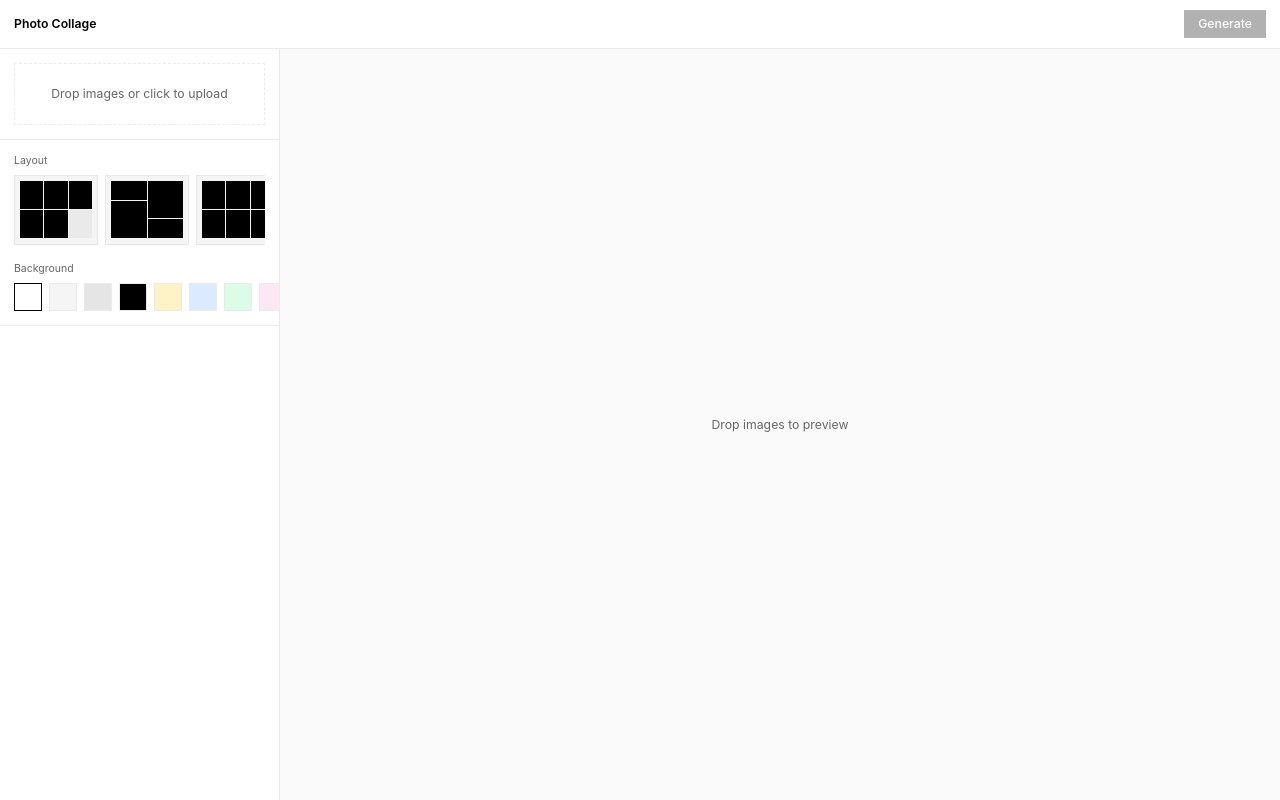
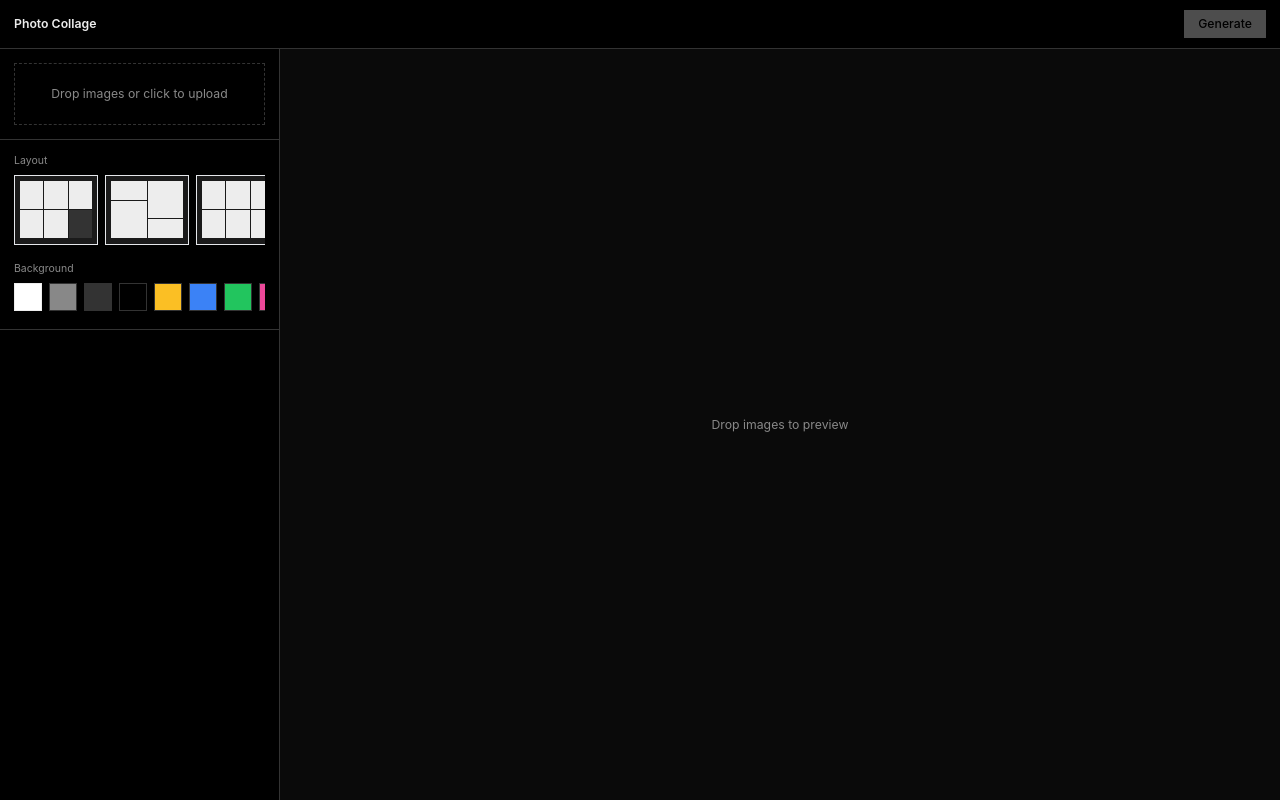
Before and after one commit to Jee-vim/open-collage-maker, a React (Vite) app in the folder client/: page / in a window 1280 px wide. Built offline with nearby package versions, Linux system fonts and the light colour scheme.

Commit message:
style: update ui again

```diff
--- a/client/src/App.jsx
+++ b/client/src/App.jsx
@@ -112,11 +112,11 @@ export default function App() {
           <div className={ui.section}><SettingsPanel settings={settings} onChange={setSettings} onPreset={applyPreset} presetValue={preset} /></div>
           {images.length > 0 && (
             <div className="flex-1 min-h-0">
-              <div className={`${ui.section} !pb-0 flex justify-between items-center`}>
+              <div className={`p-4 flex justify-between items-center`}>
                 <span className={ui.sectionLabel}>{images.length} Images</span>
                 <button onClick={() => setImages([])} className={ui.btnGhost}>Clear</button>
               </div>
-              <div className="overflow-y-auto">
+              <div className="px-2 overflow-y-auto">
                 <DndContext collisionDetection={closestCenter} onDragEnd={handleDragEnd}>
                   <SortableContext items={images.map((i) => i.id)} strategy={rectSortingStrategy}>
                     <div className="divide-y divide-border">
--- a/client/src/components/SettingsPanel.jsx
+++ b/client/src/components/SettingsPanel.jsx
@@ -53,14 +53,14 @@ function LayoutIcon({ preset }) {
 
 const COLORS = [
   { value: '#ffffff', label: 'White' },
-  { value: '#f5f5f5', label: 'Gray 100' },
-  { value: '#e5e5e5', label: 'Gray 200' },
+  { value: '#888888', label: 'Gray' },
+  { value: '#333333', label: 'Dark' },
   { value: '#000000', label: 'Black' },
-  { value: '#fef3c7', label: 'Yellow' },
-  { value: '#dbeafe', label: 'Blue' },
-  { value: '#dcfce7', label: 'Green' },
-  { value: '#fce7f3', label: 'Pink' },
-  { value: '#f3e8ff', label: 'Purple' },
+  { value: '#fbbf24', label: 'Yellow' },
+  { value: '#3b82f6', label: 'Blue' },
+  { value: '#22c55e', label: 'Green' },
+  { value: '#ec4899', label: 'Pink' },
+  { value: '#a855f7', label: 'Purple' },
 ];
 
 export default function SettingsPanel({ settings, onChange, onPreset, presetValue }) {
@@ -86,12 +86,12 @@ export default function SettingsPanel({ settings, onChange, onPreset, presetValu
 
       <div className="flex flex-col gap-2">
         <span className={ui.sectionLabel}>Background</span>
-        <div className="flex gap-2">
+        <div className="flex gap-2 overflow-x-auto hide-scrollbar pb-1">
           {COLORS.map((c) => (
             <button
               key={c.value}
               onClick={() => set('background', c.value)}
-              className={`min-w-8 h-8 border hover:border-fg ${settings.background === c.value ? 'border-fg' : 'border-border'}`}
+              className={`flex-shrink-0 w-8 h-8 border hover:border-fg ${settings.background === c.value ? 'border-fg' : 'border-border'}`}
               style={{ background: c.value }}
               title={c.label}
             />
--- a/client/src/index.css
+++ b/client/src/index.css
@@ -3,15 +3,15 @@
 @tailwind utilities;
 
 :root {
-  --bg: #ffffff;
-  --bg1: #fafafa;
-  --bg2: #f5f5f5;
-  --fg: #000000;
-  --fg-dim: #666666;
-  --border: #eaeaea;
-  --accent: #000000;
-  --accent-fg: #ffffff;
-  --red: #ee0000;
+  --bg: #000000;
+  --bg1: #0a0a0a;
+  --bg2: #1a1a1a;
+  --fg: #ededed;
+  --fg-dim: #888888;
+  --border: #333333;
+  --accent: #ffffff;
+  --accent-fg: #000000;
+  --red: #ff0000;
 }
 
 * { box-sizing: border-box; margin: 0; padding: 0; }
```
